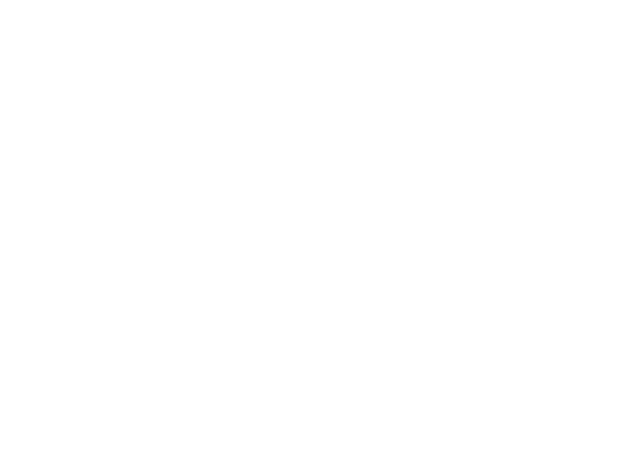
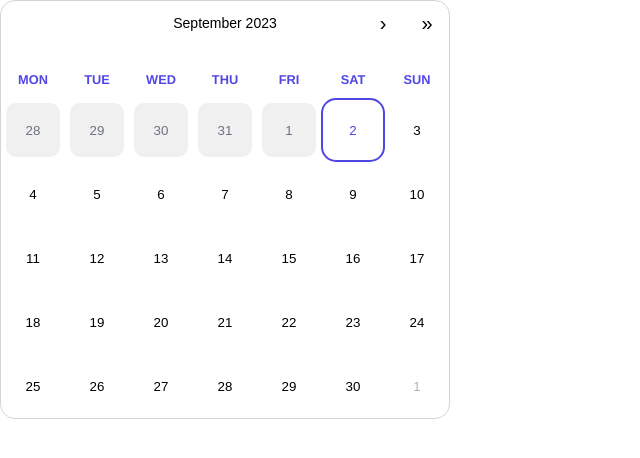
Before and after one commit to CodeDay-Labs-RNZ/Space-saver, a React (Create React App) app in the folder frontend/: page /calendar in a window 1280 px wide. Before the commit this address had no page. Shown: the top 458 px of the page, without its empty margins (0-640 px from the left). Built offline with nearby package versions, Linux system fonts and the light colour scheme.

Commit message:
Created calendar. logging date/time to console.

```diff
--- a/frontend/package.json
+++ b/frontend/package.json
@@ -9,7 +9,9 @@
     "@types/jest": "^27.5.2",
     "@types/node": "^16.18.38",
     "@types/react": "^18.2.15",
+    "date-fns": "^2.30.0",
     "react": "^18.2.0",
+    "react-calendar": "^4.6.0",
     "react-dom": "^18.2.0",
     "react-router-dom": "^6.14.2",
     "react-scripts": "5.0.1",
--- a/frontend/src/App.tsx
+++ b/frontend/src/App.tsx
@@ -1,7 +1,9 @@
 import React from 'react';
 import './styles/App.css';
+import './styles/Calendar.css';
 import LandingPage from './components/LandingPage';
 import Login from "./pages/login";
+import Calendar from "./pages/calendar";
 import {BrowserRouter as Router, Route, Routes} from 'react-router-dom';
 
 
@@ -14,6 +16,7 @@ function App() {
             <Routes>
               <Route path='/' element={<LandingPage/>}/>
               <Route path='/login' element={<Login/>}/>
+              <Route path='/calendar' element={<Calendar/>}/>
             </Routes>
           </div>
         </Router>
--- a/frontend/src/components/CalendarComponent.tsx
+++ b/frontend/src/components/CalendarComponent.tsx
@@ -1,7 +1,73 @@
-/* this page will contian the calendar for booking availabilities */
+import React, { useState } from 'react'
+import ReactCalendar from 'react-calendar';
+import { add, format } from 'date-fns';
 
 /* things to thing about:
     - need a calendar entry component to pick a time/date for a booking
       - in addition, need to think about how time/day are being shown and selected
     - need to indicate if a time/day is free or not (available/unavailable)
 */
+
+interface DateType {
+  justDate: Date | null;
+  dateTime: Date | null;
+}
+
+function CalendarComponent() {
+
+  /* handling date/time selection, initially set to null */
+  const [date, setDate] = useState<DateType>({
+    justDate: null,
+    dateTime: null
+  });
+
+  console.log(date.dateTime)
+
+  /* getting available times for the selected date */
+  const getTimes = () => {
+    if (!date.justDate) {
+      return;
+    }
+
+    const { justDate } = date;
+    /* displaying opening and closing hours for a day/week 9-7 */
+    const beginning = add(justDate, {hours: 9});
+    const end = add(justDate, {hours: 17});
+    const interval = 30; // minutes
+
+    const times = [];
+    for (let i = beginning; i <= end; i = add(i, {minutes: interval})) {
+      times.push(i);
+    }
+
+    return times;
+  }
+
+  const times = getTimes();
+
+  return (
+    <div className='h-screen flex flex-col justify-center items-center'>
+      {/* when a user has only select a date, we want to show them available times */}
+      {date.justDate ? (
+        <div className='flex gap-4'>
+           {/* Show available times for selected date  */}
+           {times?.map((time, i) => (
+            <div key={`time-${i}`} className='rounded-sm bg-gray-100 p-2'>
+              <button type='button' onClick={() => setDate((prev) => ({...prev, dateTime: time}))}>
+                {format(time, 'hh:mm')}
+              </button>
+            </div>
+           ))}
+        </div>
+      ) : (
+        <ReactCalendar minDate={new Date()}
+          className='calendar p-2'
+          view='month'
+          onClickDay={(date) => setDate((prev) => ({...prev, justDate: date}))}
+        />
+      )}
+    </div>
+  )
+}
+
+export default CalendarComponent;
--- /dev/null
+++ b/frontend/src/pages/calendar.tsx
@@ -0,0 +1,12 @@
+import React from 'react'
+import CalendarComponent from '../components/CalendarComponent';
+
+function calendar() {
+  return (
+    <div>
+      <CalendarComponent />
+    </div>
+  )
+}
+
+export default calendar
--- /dev/null
+++ b/frontend/src/styles/Calendar.css
@@ -0,0 +1,157 @@
+.react-calendar {
+  width: 450px;
+  max-width: 100%;
+  background: white;
+  border-radius: 15px;
+  border: 1px solid rgb(209 213 219);
+  font-family: Manrope, Helvetica, sans-serif;
+  line-height: 1.125em;
+}
+.react-calendar--doubleView {
+  width: 700px;
+}
+.react-calendar--doubleView .react-calendar__viewContainer {
+  display: flex;
+  margin: -0.5em;
+}
+.react-calendar--doubleView .react-calendar__viewContainer > * {
+  width: 50%;
+  margin: 0.5em;
+}
+.react-calendar,
+.react-calendar *,
+.react-calendar *:before,
+.react-calendar *:after {
+  -moz-box-sizing: border-box;
+  -webkit-box-sizing: border-box;
+  box-sizing: border-box;
+}
+
+@media screen and (max-width: 500px) {
+  .react-calendar__navigation__prev2-button,
+  .react-calendar__navigation__prev-button {
+    display: none;
+  }
+  .react-calendar__navigation__label {
+    padding-left: 1rem;
+    text-align: left;
+  }
+}
+
+.react-calendar button {
+  margin: 0;
+  border: 0;
+  outline: none;
+}
+.react-calendar button:enabled:hover {
+  cursor: pointer;
+}
+.react-calendar__navigation {
+  display: flex;
+  height: 44px;
+  margin-bottom: 1em;
+}
+.react-calendar__navigation button {
+  min-width: 44px;
+  background: none;
+}
+.react-calendar__navigation button:disabled {
+  visibility: hidden;
+  background-color: #f0f0f0;
+}
+.react-calendar__navigation button:enabled:hover,
+.react-calendar__navigation button:enabled:focus {
+  background-color: #e6e6e6;
+}
+.react-calendar__month-view__weekdays {
+  color: #4f46e5;
+  text-align: center;
+  text-transform: uppercase;
+  font-weight: 700;
+  font-size: 0.8em;
+}
+
+.react-calendar__month-view__days__day {
+  padding: 5px;
+  background-clip: content-box !important;
+  border-radius: 15px !important;
+}
+
+.react-calendar__navigation__label__labelText {
+  font-weight: 500;
+  font-size: 1.05em;
+}
+.react-calendar__navigation__label {
+  pointer-events: none;
+}
+
+.react-calendar__navigation__arrow {
+  background-color: #fff;
+  padding: 7px;
+  background-clip: content-box !important;
+  border-radius: 50px;
+  font-size: 1.25em;
+}
+.react-calendar__navigation__arrow:hover {
+  background-color: rgb(107 114 128);
+}
+
+.react-calendar__month-view__weekdays__weekday {
+  padding: 0.75em;
+}
+.react-calendar__month-view__weekdays__weekday abbr {
+  text-decoration: none;
+}
+.react-calendar__month-view__weekNumbers .react-calendar__tile {
+  display: flex;
+  align-items: center;
+  justify-content: center;
+  font-size: 0.75em;
+  font-weight: bold;
+}
+.react-calendar__month-view__days__day--neighboringMonth {
+  color: #b3b3b3;
+}
+.react-calendar__year-view .react-calendar__tile,
+.react-calendar__decade-view .react-calendar__tile,
+.react-calendar__century-view .react-calendar__tile {
+  padding: 2em 0.5em;
+}
+.react-calendar__tile {
+  aspect-ratio: 1/1;
+  max-width: 100%;
+  background: none;
+  text-align: center;
+}
+.react-calendar__tile:disabled {
+  background-color: #f0f0f0;
+  color: rgb(107 114 128);
+}
+.react-calendar__tile:enabled:hover,
+.react-calendar__tile:enabled:focus {
+  background-color: rgb(238 242 255);
+}
+.react-calendar__tile--now {
+  border-radius: 15px;
+  border: 2px solid #4f46e5 !important;
+  color: #4f46e5;
+}
+.react-calendar__tile--now:enabled:hover,
+.react-calendar__tile--now:enabled:focus {
+  background-color: rgb(238 242 255);
+}
+.react-calendar__tile--hasActive {
+  background: #76baff;
+}
+.react-calendar__tile--hasActive:enabled:hover,
+.react-calendar__tile--hasActive:enabled:focus {
+  background: #a9d4ff;
+}
+.react-calendar__tile--active:enabled:hover,
+.react-calendar__tile--active:enabled:focus {
+  background: #4f46e5;
+  color: white;
+}
+.react-calendar--selectRange .react-calendar__tile--hover {
+  background-color: rgb(238 242 255);
+}
```
Also changed, not shown: 1 other file (tests, documents, lock files or other folders).
